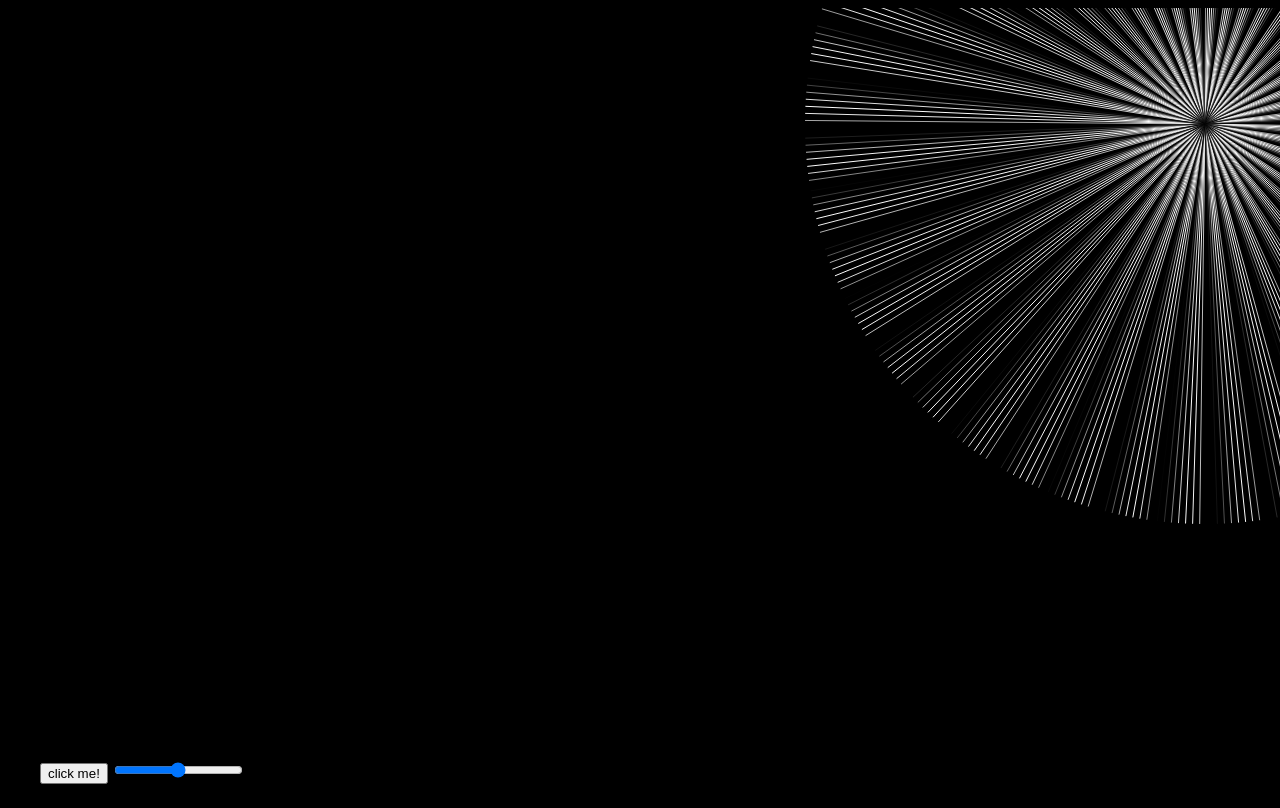
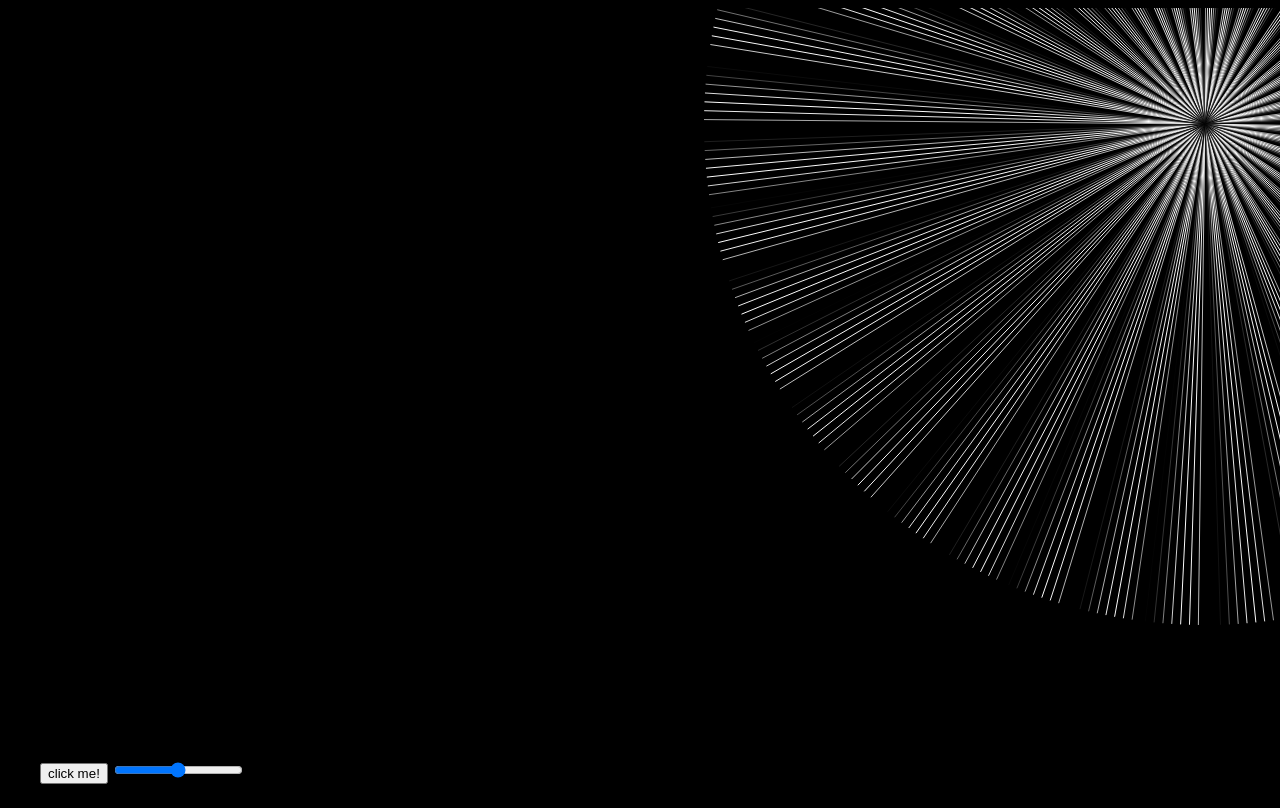
Before and after one commit to JAthertonKent/color-spinners, a plain HTML site: page index.html in a window 1280 px wide. Drawn offline with nearby package versions, Linux system fonts and the light colour scheme.

Commit message:
slide bar changes radius of spinners

```diff
--- a/index.html
+++ b/index.html
@@ -10,7 +10,7 @@
     <canvas id="myCanvas"></canvas>
     <menu id="menu">
       <button id="button" type="button">click me!</button>
-      <input type="range"></range>
+      <input id="slide" min="1" max="1000" type="range"></range>
     </menu>
   </body>
 </html>
--- a/manager.js
+++ b/manager.js
@@ -14,12 +14,12 @@ var spinnerManager = function(context) {
     }
   }
 
-  that.generateCenters = function(centerNo) {
-    for (var i = 0; i < centerNo; i++) {
+  that.generateCenters = function(noOfNewCenters, radius) {
+    for (var i = 0; i < noOfNewCenters; i++) {
       that.centers.push(spinner({
         x: Math.floor((Math.random()*WIDTH)+1),
         y: Math.floor((Math.random()*HEIGHT)+1)
-      }, that.context))
+      }, that.context, radius))
     }
   }
 
--- a/script.js
+++ b/script.js
@@ -3,7 +3,7 @@ HEIGHT = window.innerHeight;
 
 $(function() {
     $('#button').click(function() {
-      colorCircles.generateCenters(1, canvas.width, canvas.height)
+      colorCircles.generateCenters(1, $('#slide').val())
     })
 
     function gameLoop() {
@@ -15,7 +15,7 @@ $(function() {
     var context = canvas.getContext('2d')
 
     var colorCircles = spinnerManager(context)
-    colorCircles.generateCenters(1)
+    colorCircles.generateCenters(1, $('#slide').val())
 
     var timeInterval = 1000 / 60
     window.setInterval(gameLoop, timeInterval)
--- a/spinner.js
+++ b/spinner.js
@@ -1,37 +1,12 @@
 
-var spinnerManager = function(context) {
-  var that = {}
-
-  that.context = context
-  that.centers = []
-
-  that.generateCircles = function() {
-    var center
-    var random = 0
-    for (var point in that.centers) {
-      center = that.centers[point]
-      center.spin(random++)
-    }
-  }
-
-  that.generateCenters = function(centerNo) {
-    for (var i = 0; i < centerNo; i++) {
-      that.centers.push(spinner({
-        x: Math.floor((Math.random()*WIDTH)+1),
-        y: Math.floor((Math.random()*HEIGHT)+1)
-      }, that.context))
-    }
-  }
-
-  return that
-}
-
-var spinner = function(center, context) {
+var spinner = function(center, context, radius) {
   var that = {}
 
   that.center = center
   that.context = context
   that.iteration = 0
+
+  that.radius = radius
 
   function drawLine(a, b) {
     that.context.beginPath()
@@ -65,10 +40,9 @@ var spinner = function(center, context) {
   }
 
   function calculateCircleXY(center) {
-    var radius = 400
     return {
-      x: that.center.x + radius * Math.cos(that.iteration),
-      y: that.center.y + radius * Math.sin(that.iteration)
+      x: that.center.x + that.radius * Math.cos(that.iteration),
+      y: that.center.y + that.radius * Math.sin(that.iteration)
     }
   }
 
```
